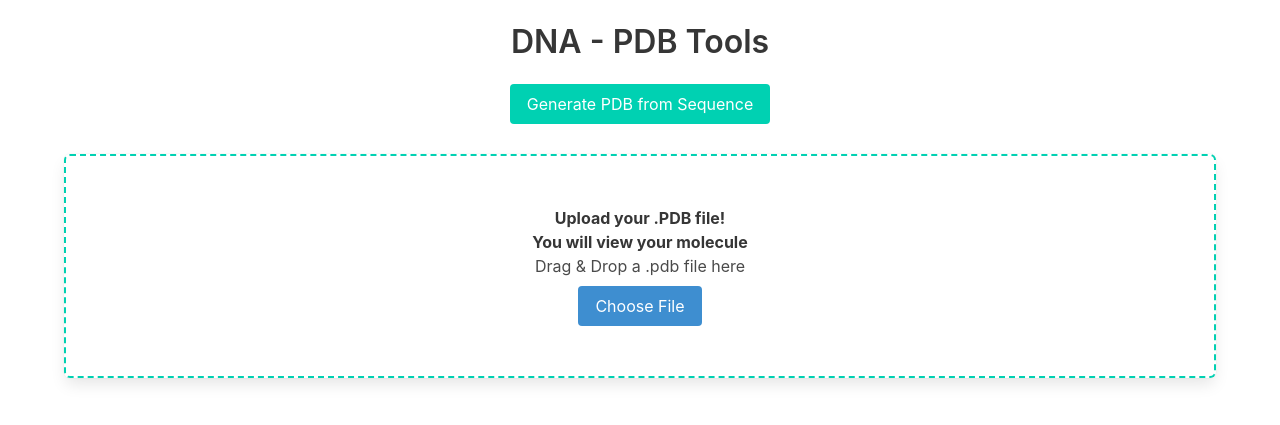
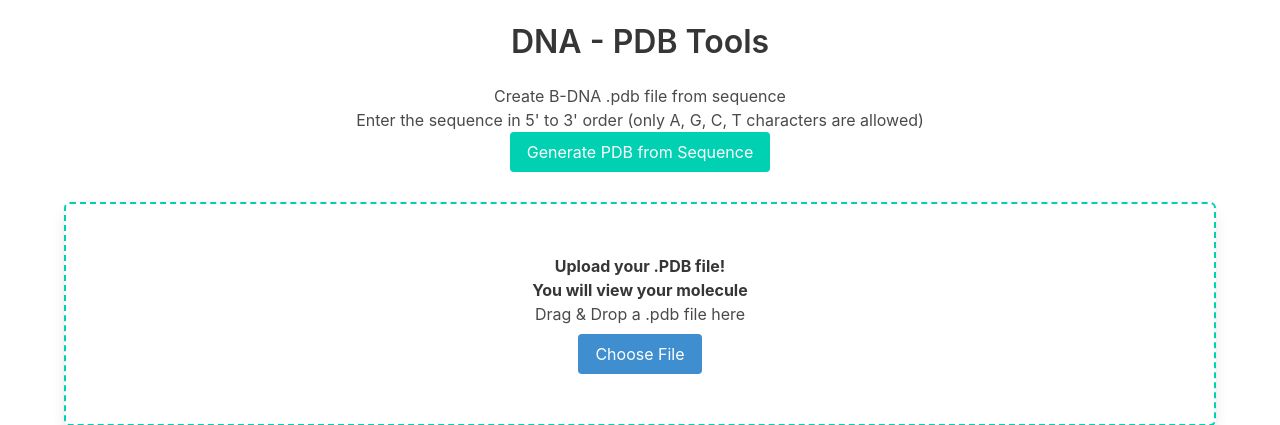
Before and after one commit to Chamiltoniano/dna_tools, a Flask app: page / in a window 1280 px wide. Shown: the part 100-525 px from the top of the page. Run offline with Flask 3, Linux system fonts and the light colour scheme.

Commit message:
Update index.html
I hope this works..

```diff
--- a/templates/index.html
+++ b/templates/index.html
@@ -71,8 +71,8 @@
 
 <div class="container mt-5">
     <h1 class="title has-text-centered">DNA - PDB Tools</h1>
-
-    <!-- Botón para abrir modal -->
+<p class="has-text-centered">Create B-DNA .pdb file from sequence</p>
+<p class="has-text-centered">Enter the sequence in 5' to 3' order (only A, G, C, T characters are allowed)</p>
     <div class="has-text-centered mb-4">
         <button class="button is-primary" onclick="openModal()">Generate PDB from Sequence</button>
     </div>
```
